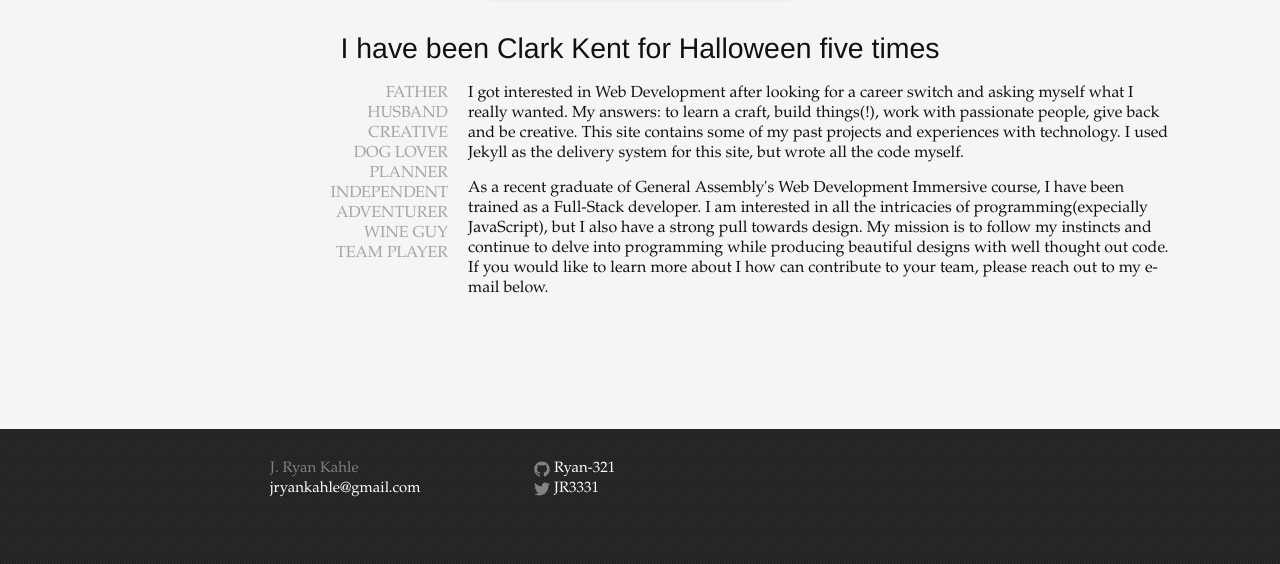
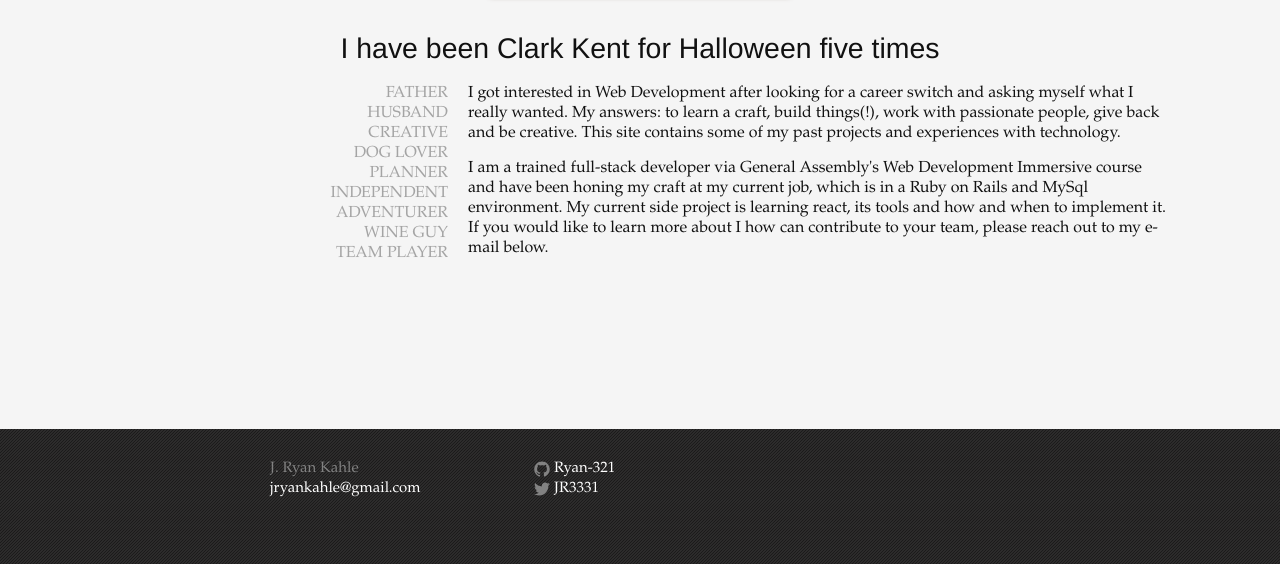
Before and after one commit to Ryan-321/Ryan-321.github.io, a Jekyll site: the page built from about.html, in a window 1280 px wide, cut to the strip 396-960 px from the top of the page. Built offline with Jekyll 4.4.1, drawn with Linux system fonts in a browser that asks for light colours; some web fonts are replaced.

Commit message:
updated about page paragraphs

```diff
--- a/about.html
+++ b/about.html
@@ -27,10 +27,10 @@ permalink: /about/
   <div class="about-main-right">
     <p>
       I got interested in Web Development after looking for a career switch
-      and asking myself what I really wanted.  My answers: to learn a craft, build things(!), work with passionate people, give back and be creative. This site contains some of my past projects and experiences with technology.  I used Jekyll as the delivery system for this site, but wrote all the code myself.
+      and asking myself what I really wanted.  My answers: to learn a craft, build things(!), work with passionate people, give back and be creative. This site contains some of my past projects and experiences with technology.
     </p>
     <p>
-      As a recent graduate of General Assembly's Web Development Immersive course, I have been trained as a Full-Stack developer. I am interested in all the intricacies of programming(expecially JavaScript), but I also have a strong pull towards design.  My mission is to follow my instincts and continue to delve into programming while producing beautiful designs with well thought out code.  If you would like to learn more about I how can contribute to your team, please reach out to my e-mail below.
+      I am a trained full-stack developer via General Assembly's Web Development Immersive course and have been honing my craft at my current job, which is in a Ruby on Rails and MySql environment.  My current side project is learning react, its tools and how and when to implement it. If you would like to learn more about I how can contribute to your team, please reach out to my e-mail below.
     </p>
   </div>
 </div>
```
